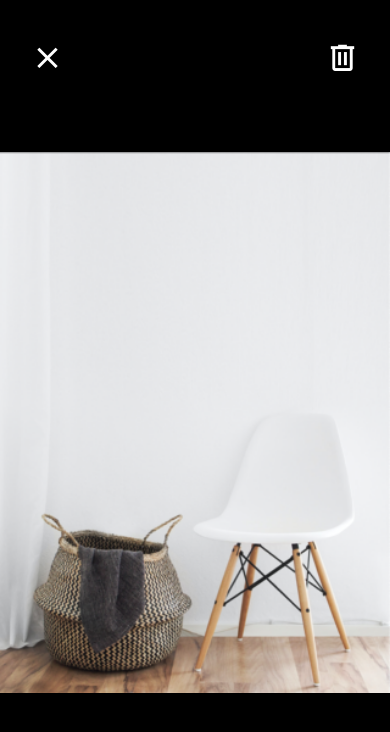
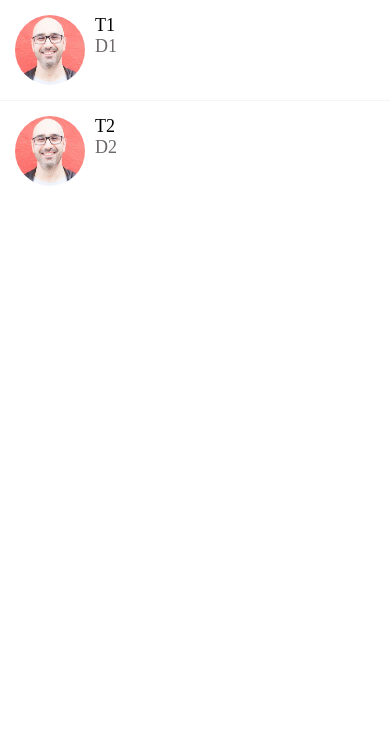
Before and after one commit to StryderJermaine/DoneWithIt, a React Native app: screen / in a window 390 px wide. Shown: the top 732 px of the page. Built offline with nearby package versions, Linux system fonts and the light colour scheme.

Commit message:
Added ListItemDeleteAction

```diff
--- a/App.js
+++ b/App.js
@@ -4,6 +4,7 @@
 import ViewImageScreen from './app/screens/ViewImageScreen';
 import Card from './app/components/Card';
 import ListingDetailsScteen from './app/screens/ListingDetailsScteen';
+import MessagesScreen from './app/screens/MessagesScreen';
 
 
 
@@ -35,7 +36,7 @@
     //       title="Red jacket for sale"
     //       image={require("./app/assets/jacket.jpg")}/>
     // </View>
-   <ViewImageScreen />
+   <MessagesScreen />
   );
 }
 
--- a/app/components/ListItem.js
+++ b/app/components/ListItem.js
@@ -1,11 +1,17 @@
 import React from 'react';
-import { View, StyleSheet, Image } from 'react-native';
+import { View, StyleSheet, Image, TouchableHighlight } from 'react-native';
+import Swipeable from 'react-native-gesture-handler/Swipeable';
+import { GestureHandlerRootView } from "react-native-gesture-handler";
+
 import AppText from './AppText';
 import colors from '../config/colors';
 
-function ListItem({ title, subTitle, image }) {
+function ListItem({ title, subTitle, image, onPress, renderRightActions }) {
     return (
+        <GestureHandlerRootView>
 
+        <Swipeable renderRightActions={renderRightActions}>
+            <TouchableHighlight onPress={onPress} underlayColor={colors.light}>
                     <View style={styles.container}>
                     <Image source={image}
                         style={styles.image}  />
@@ -14,13 +20,16 @@
                         <AppText style={styles.subTitle}>{ subTitle}</AppText>
                     </View>
                 </View>
-
+            </TouchableHighlight>
+        </Swipeable>
+        </GestureHandlerRootView>
     );
 }
 
 const styles = StyleSheet.create({
     container: {
-        flexDirection: 'row'
+        flexDirection: 'row',
+        padding: 15
     },
     image: {
         width: 70,
--- /dev/null
+++ b/app/components/ListItemDeleteAction.js
@@ -0,0 +1,28 @@
+import React from 'react';
+import { View, StyleSheet, TouchableWithoutFeedback } from 'react-native';
+import { MaterialCommunityIcons } from '@expo/vector-icons';
+
+import colors from '../config/colors';
+
+function ListItemDeleteAction({onPress}) {
+    return (
+        <TouchableWithoutFeedback onPress={onPress}>
+            <View style={styles.container}>
+                <MaterialCommunityIcons name='trash-can'
+                                        size={35}
+                                        color={colors.white} />
+            </View>
+        </TouchableWithoutFeedback>
+    );
+}
+
+const styles = StyleSheet.create({
+    container: {
+        backgroundColor: colors.danger,
+        width: 70,
+        justifyContent: "center",
+        alignItems: "center"
+    }
+})
+
+export default ListItemDeleteAction;
--- /dev/null
+++ b/app/components/ListItemSeperator.js
@@ -0,0 +1,19 @@
+import React from 'react';
+import { View, StyleSheet } from 'react-native';
+import colors from '../config/colors';
+
+function ListItemSeperator(props) {
+    return (
+        <View style={styles.separator} />
+    );
+}
+
+const styles = StyleSheet.create({
+    separator: {
+        width: '100%',
+        height: 1,
+        backgroundColor: colors.light
+    }
+})
+
+export default ListItemSeperator;
--- /dev/null
+++ b/app/components/Screen.js
@@ -0,0 +1,19 @@
+import React from 'react';
+import Constants  from 'expo-constants';
+import { SafeAreaView, StyleSheet } from 'react-native';
+
+function Screen({children}) {
+    return (
+        <SafeAreaView style={styles.screen}>
+            {children}
+        </SafeAreaView>
+    );
+}
+
+const styles = StyleSheet.create({
+    screen: {
+        paddingTop: Constants.statusBarHeight
+    }
+})
+
+export default Screen;
--- a/app/config/colors.js
+++ b/app/config/colors.js
@@ -3,5 +3,7 @@
     secondary: "#4ecdc4",
     black: "#000",
     white: "#fff",
-    medium: "#6e6969"
+    medium: "#6e6969",
+    light: "#f8f4f4",
+    danger: "#ff5252"
 };
--- /dev/null
+++ b/app/screens/MessagesScreen.js
@@ -0,0 +1,62 @@
+import React, { useState } from 'react';
+import {
+    FlatList,
+    StyleSheet,
+    View
+} from 'react-native';
+
+import ListItem from '../components/ListItem';
+import Screen from '../components/Screen';
+import ListItemSeperator from '../components/ListItemSeperator';
+import ListItemDeleteAction from '../components/ListItemDeleteAction';
+
+const initialMessages = [
+    {
+        id: 1,
+        title: "T1",
+        description: "D1",
+        image: require("../assets/mosh.jpg")
+    },
+    {
+        id: 2,
+        title: "T2",
+        description: "D2",
+        image: require("../assets/mosh.jpg")
+    }
+];
+
+function MessagesScreen(props) {
+
+    const [messages, setMessages] = useState(initialMessages);
+
+    const handleDelete = (message) => {
+        // Delete the message from messages
+        setMessages(messages.filter((m) => m.id !== message.id));
+    };
+
+    return (
+        <Screen>
+            <FlatList
+                data={messages}
+                keyExtractor={message => message.id.toString()}
+                renderItem={( { item }) =>
+                    <ListItem
+                        title={item.title}
+                        subTitle={item.description}
+                        image={item.image}
+                        onPress={() => console.log(item)}
+                        renderRightActions={ () =>
+                            <ListItemDeleteAction onPress={() => handleDelete(item)}
+                            />} />}
+                ItemSeparatorComponent={ListItemSeperator }
+            />
+        </Screen>
+
+    );
+}
+
+const styles = StyleSheet.create({
+
+})
+
+export default MessagesScreen;
--- a/package.json
+++ b/package.json
@@ -11,9 +11,11 @@
   "dependencies": {
     "@react-native-community/hooks": "^3.0.0",
     "expo": "~47.0.3",
+    "expo-constants": "~14.0.2",
     "expo-status-bar": "~1.4.2",
     "react": "18.1.0",
-    "react-native": "0.70.5"
+    "react-native": "0.70.8",
+    "react-native-gesture-handler": "~2.8.0"
   },
   "devDependencies": {
     "@babel/core": "^7.12.9"
```
Also changed, not shown: 1 other file (tests, documents, lock files or other folders). Lines whose indentation alone changed are shown as unchanged.
